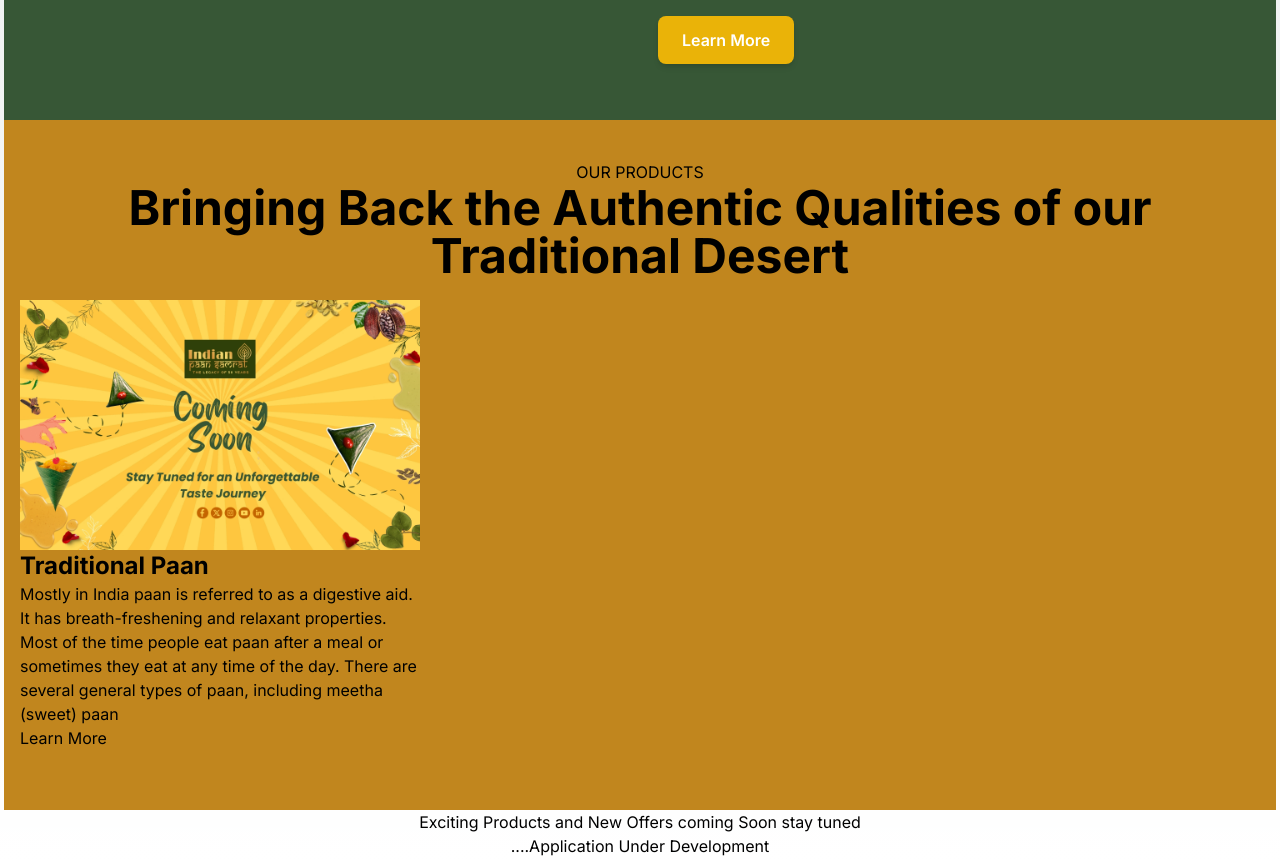
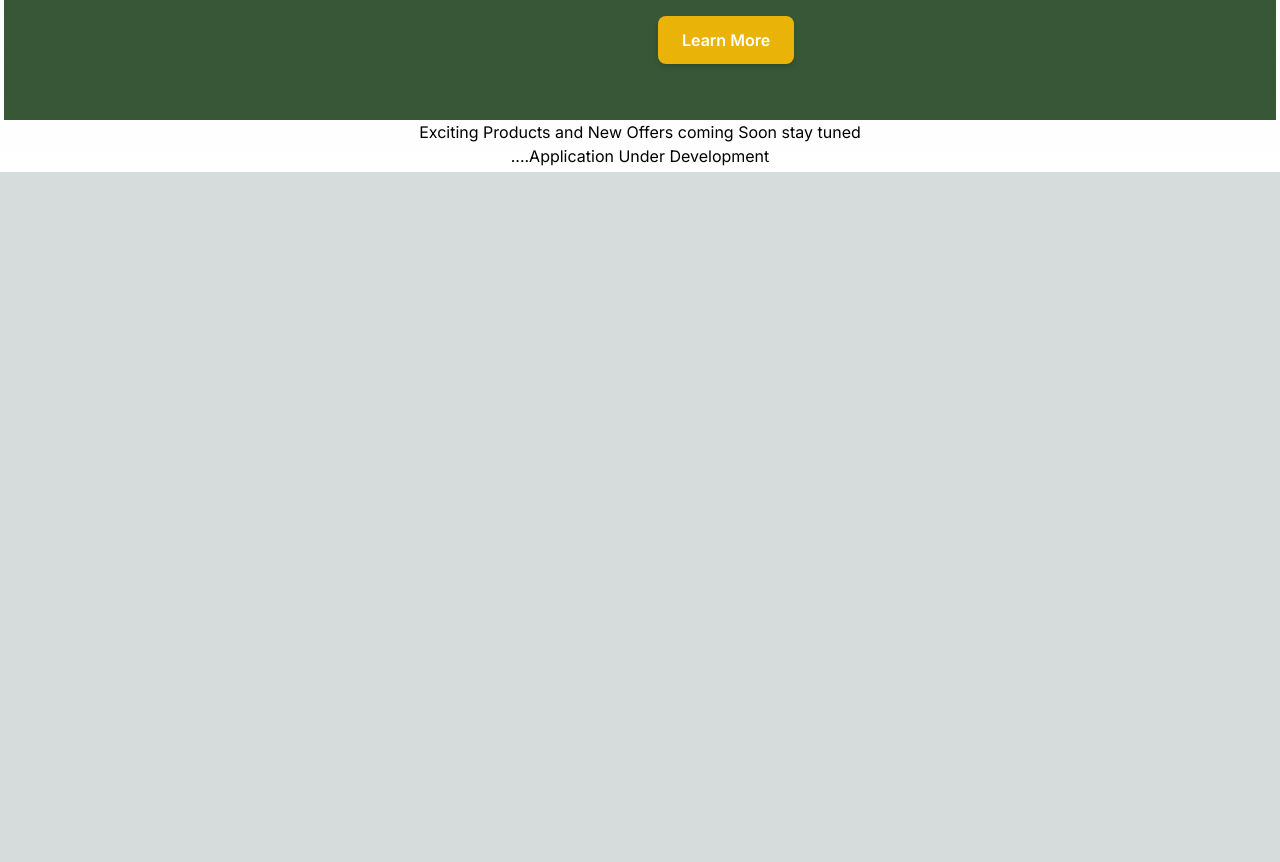
Before and after one commit to Satya23032991/beteelkart, a Next.js app: page / in a window 1280 px wide. Shown: the part 1560-2422 px from the top of the page. After the commit the page ends 1732 px from the top, so only its background shows below. Built offline with nearby package versions, Linux system fonts and the light colour scheme.

Commit message:
test for aws

```diff
--- a/src/app/page.jsx
+++ b/src/app/page.jsx
@@ -2,7 +2,7 @@
 
  import Herosection from '@/components/HeroSection';
  import Aboutsection from '@/components/AboutSection';
- import ProductSection from '@/components/ProductsSection';
+
 
 
 
@@ -14,7 +14,7 @@ export default function Home() {
 
     <Herosection/>
     <Aboutsection/>
-    <ProductSection/>
+
       <p>Exciting Products and New Offers coming Soon stay tuned</p>
       <p>....Application Under Development</p>
     </main>
```
